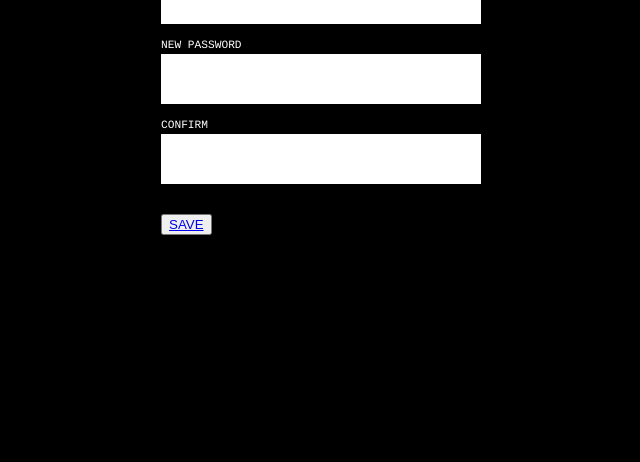
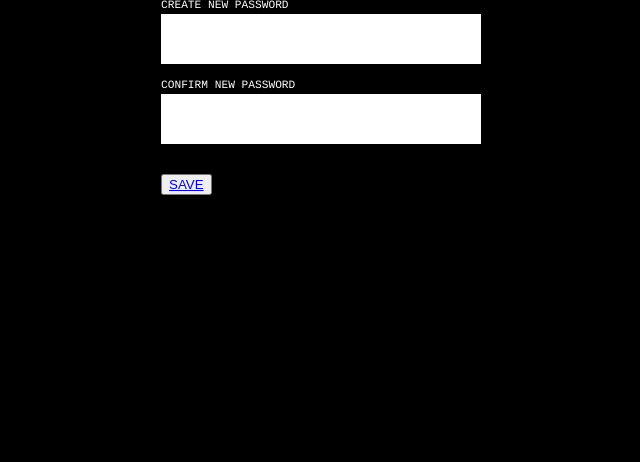
Before and after one commit to donmichaelalvarado/Login, a plain HTML site: page forget.html in a window 1280 px wide. Shown: the part 338-800 px from the top of the page, without its empty margins (324-964 px from the left). Drawn offline with nearby package versions, Linux system fonts and the light colour scheme.

Commit message:
Update forget.html

```diff
--- a/forget.html
+++ b/forget.html
@@ -99,19 +99,14 @@ font-size: 25px;
 </div>
 <div class = "inputbox">
 <input type = "password" required>
-<label for = "">CURRENT PASSWORD</label>
+<label for = "">CREATE NEW PASSWORD</label>
 </div>
 <div class = "inputbox">
 <input type = "password" required>
-<label for = "">NEW PASSWORD</label>
-</div>
-<div class = "inputbox">
-<input type = "password" required>
-<label for = "">CONFIRM</label>
+<label for = "">CONFIRM NEW PASSWORD</label>
 </div>
 <button><a href = "index.html">SAVE</a></button>
 </form>
-</div>
 </div>
 </section>
 <script type = "module" src = "https://unpkg.com/ionicons@5.5.2/dist/ionicons/ionicons.esm.js"></script>
```
